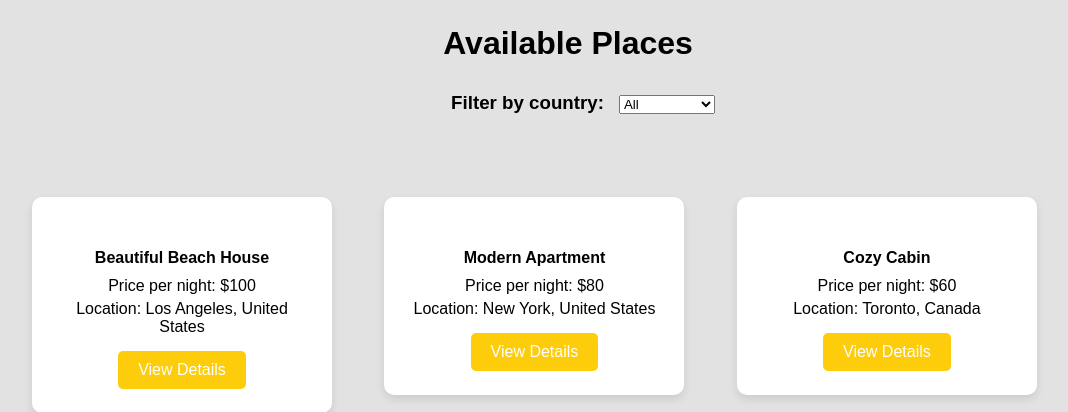
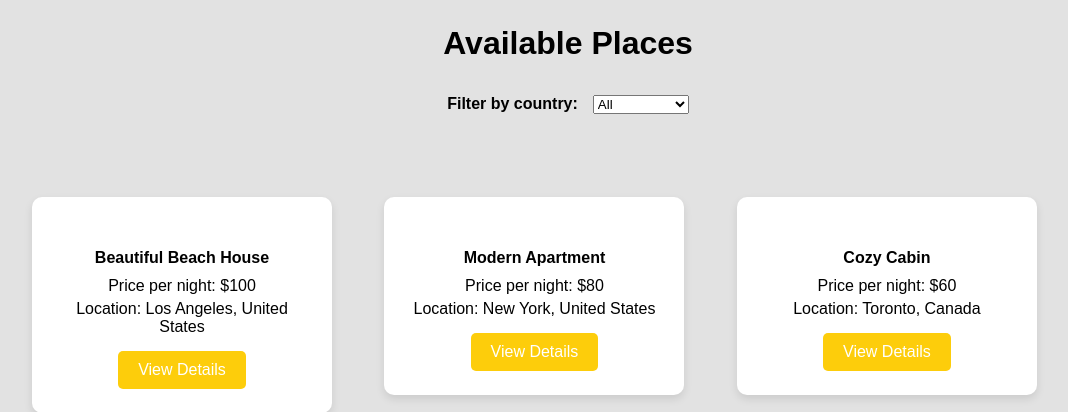
Before and after one commit to essioui/HBnB-Evolution-Part-3-Client-, a Flask app: page / in a window 1280 px wide. Shown: the part 60-472 px from the top of the page, without its empty margins (72-1140 px from the left). Run offline with Flask 3, Linux system fonts and the light colour scheme.

Commit message:
HTML CSS

```diff
--- a/static/styles/style.css
+++ b/static/styles/style.css
@@ -56,8 +56,8 @@ header {
     margin-left: 15px;
 }
 
-label h3 {
-    margin-top: 0;
+form .design {
+    margin-top: 33px;
 }
 
 section {
@@ -123,7 +123,7 @@ section {
     padding: 30px 0;
 }
 
-body h3 {
+body h2 {
     margin-top: 30px;
     margin-left: 30px;
 }
--- a/templates/index.html
+++ b/templates/index.html
@@ -10,12 +10,12 @@
 
     <form action="#">
 
-        <div>
-        <label for="#"><h3>Filter by country: </h3></label>
+        <div class="design">
+        <label for="options"><span><strong> Filter by country: </strong></span></label>
         </div>
 
         <div>
-            <select name="" id="" class="opt">
+            <select name="options" id="options" class="opt">
                 <option value="" selected disabled>All</option>
                 <option value="los angeles">Los Angeles</option>
                 <option value="Toronto">Toronto</option>
@@ -30,7 +30,7 @@
     {% for place in places %}
 
     <div class="place-card">
-        <img src="" alt="" class="place-image">
+        <img src="" class="place-image">
         <h4>{{place.name}}</h4>
         <p>Price per night: {{place.price_per_night}}</p>
         <p>Location: {{place.location}}</p>
--- a/templates/place.html
+++ b/templates/place.html
@@ -42,16 +42,16 @@
 
 {% if user_logged_in %}
 
-<h3>Add a Review</h3>
+<h2>Add a Review</h2>
 
 <div class="add_review">
 
     <form action="">
-        <label for="review"><h5>Your Review</h5></label> <br>
+        <label for="review"><span><strong> Your Review </strong></span></label> <br>
         <textarea name="review" id="review"></textarea>
 
         <div>
-            <label for=""><h5>Rating</h5></label>
+            <label for=""><span><strong> Rating </strong></span></label>
             <select name="rating" id="rating">
                 <option value="" selected disabled>1 Star</option>
                 <option value="1"> &#9733; </option>
```
